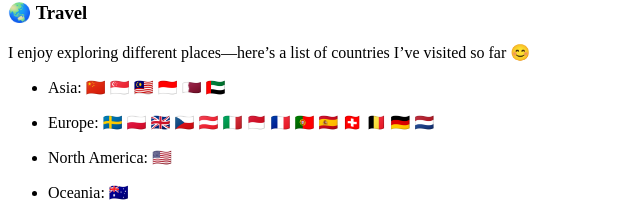
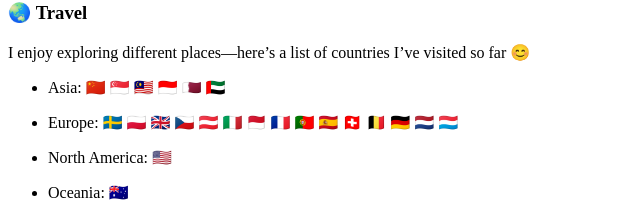
Before and after one commit to sj-li/sj-li.github.io, a Jekyll site: the page built from _pages/includes/travel.md, in a window 1280 px wide. Shown: the part 740-955 px from the top of the page, without its empty margins (0-640 px from the left). Built offline with Jekyll 4.4.1, drawn with Linux system fonts in a browser that asks for light colours; our own code applies the rules of GitHub Pages for plain Markdown files.

Commit message:
update basic info

```diff
--- a/_pages/includes/travel.md
+++ b/_pages/includes/travel.md
@@ -6,7 +6,7 @@ I enjoy exploring different places—here’s a list of countries I’ve visited
 
 - Asia: 🇨🇳 🇸🇬 🇲🇾 🇮🇩 🇶🇦 🇦🇪
 
-- Europe: 🇸🇪 🇵🇱 🇬🇧 🇨🇿 🇦🇹 🇮🇹 🇲🇨 🇫🇷 🇵🇹 🇪🇸 🇨🇭 🇧🇪 🇩🇪 🇳🇱
+- Europe: 🇸🇪 🇵🇱 🇬🇧 🇨🇿 🇦🇹 🇮🇹 🇲🇨 🇫🇷 🇵🇹 🇪🇸 🇨🇭 🇧🇪 🇩🇪 🇳🇱 🇱🇺
 
 - North America: 🇺🇸
 
```
